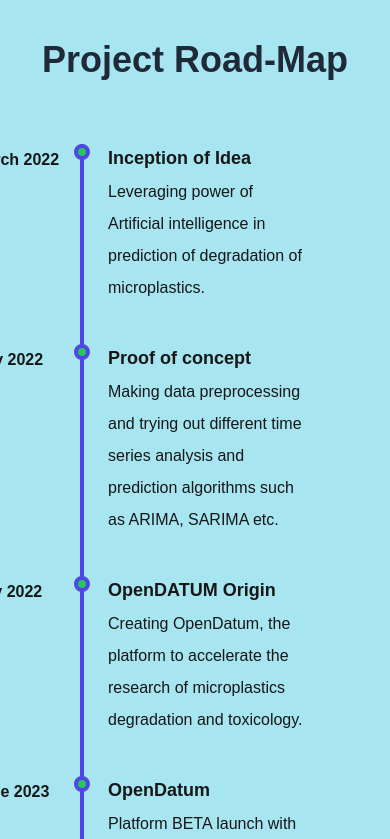
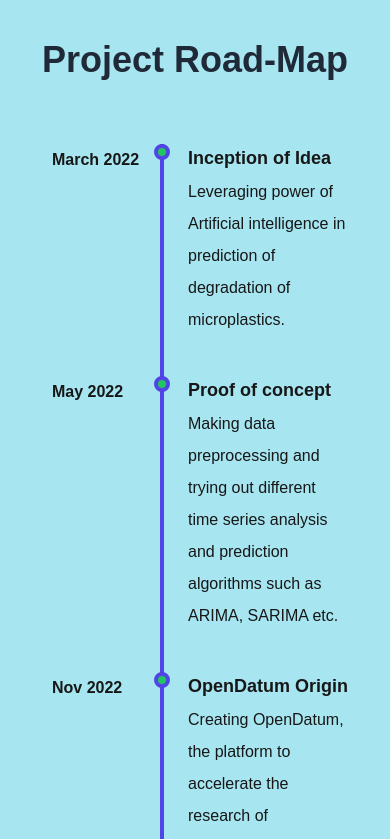
Before and after one commit to Mani007/open-datum-web, a Next.js app: page /Roadmap in a window 390 px wide. Shown: the top 839 px of the page. Built offline with nearby package versions, Linux system fonts and the light colour scheme.

Commit message:
Roadmap working fine on mobile

```diff
--- a/src/app/Roadmap/page.tsx
+++ b/src/app/Roadmap/page.tsx
@@ -7,8 +7,8 @@
         <div className=" text-gray-800 text-center">
           <h2 className="text-4xl pt-10 font-bold mb-6">Project Road-Map</h2>
         </div>
-        <div className="flex items-center justify-center py-10">
-  <div className="max-w-screen-sm  lg:max-w-screen-md xl:max-w-screen-lg px-20 mx-auto">
+        <div className="flex  items-center justify-center py-10">
+  <div className="max-w-screen-sm  lg:max-w-screen-md xl:max-w-screen-lg pl-40 pr-10 mx-auto">
     <ol className="relative border-l-4 border-indigo-600 leading-loose">
       <li className="mb-10 ml-6 ">
         <div
@@ -42,7 +42,7 @@
         Nov 2022
 
         </p>
-        <p className="font-bold text-lg mb-1">OpenDATUM Origin </p>
+        <p className="font-bold text-lg mb-1">OpenDatum Origin </p>
 
         <p>
            Creating OpenDatum, the platform to accelerate the research of microplastics degradation and toxicology.
@@ -63,7 +63,7 @@
         <div
              className="absolute w-4 h-4 bg-white border-4 border-indigo-600 rounded-full -left-[0.6rem]"
              ></div>
-        <p className="absolute -left-[9rem] p-0 m-0 font-bold">Dec 2024</p>
+        <p className="absolute -left-[7rem] p-0 m-0 font-bold">Dec 2024</p>
         <p className="font-bold text-lg mb-1">OpenDatum </p>
 
         <p>
@@ -74,7 +74,7 @@
         <div
              className="absolute w-4 h-4 bg-white border-4 border-indigo-600 rounded-full -left-[0.6rem]"
              ></div>
-        <p className="absolute -left-[9rem] p-0 m-0 font-bold">
+        <p className="absolute -left-[7rem] p-0 m-0 font-bold">
           June 2025
         </p>
         <p className="font-bold text-lg mb-1">
@@ -89,7 +89,7 @@
         <div
              className="absolute w-4 h-4 bg-white border-4 border-indigo-600 rounded-full -left-[0.6rem]"
              ></div>
-        <p className="absolute -left-[9rem] p-0 m-0 font-bold">Dec 2025</p>
+        <p className="absolute -left-[7rem] p-0 m-0 font-bold">Dec 2025</p>
         <p className="font-bold text-lg mb-1">
           OpenDatum on Blockchains
         </p>
```
